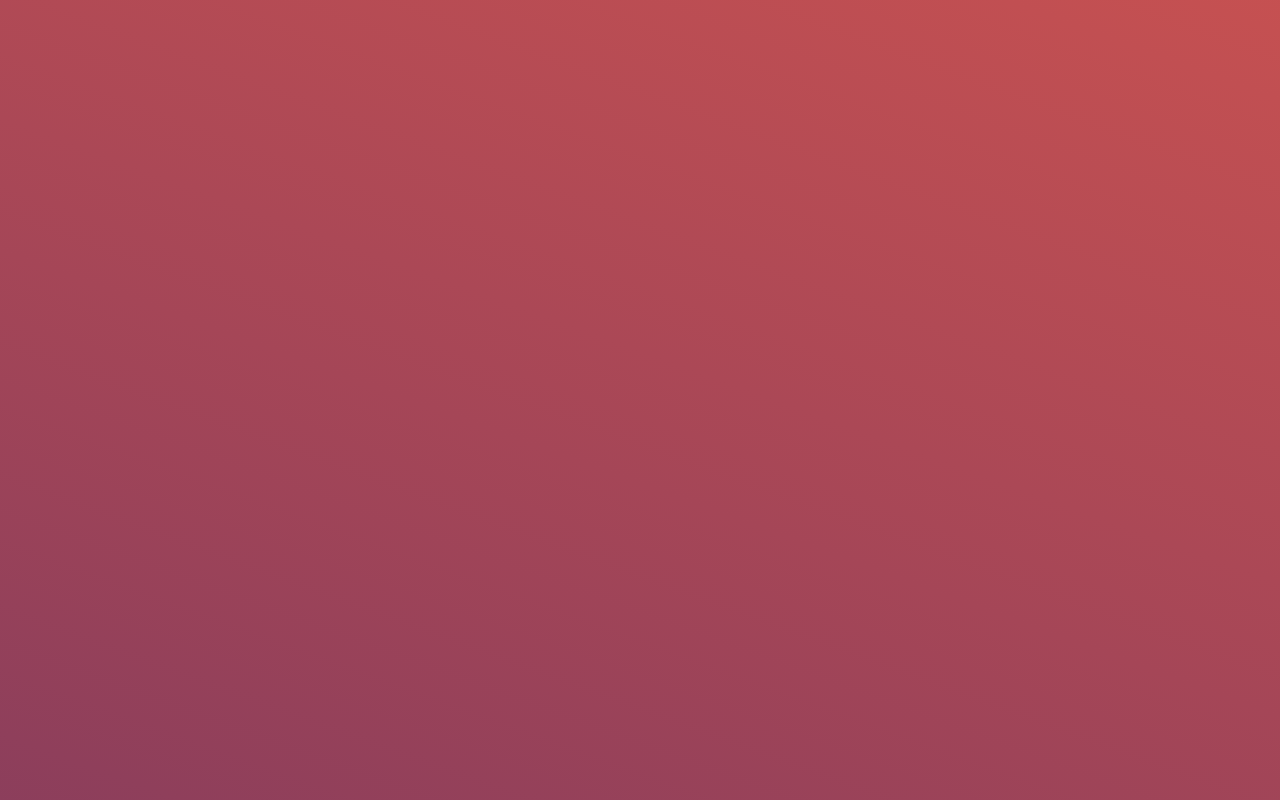
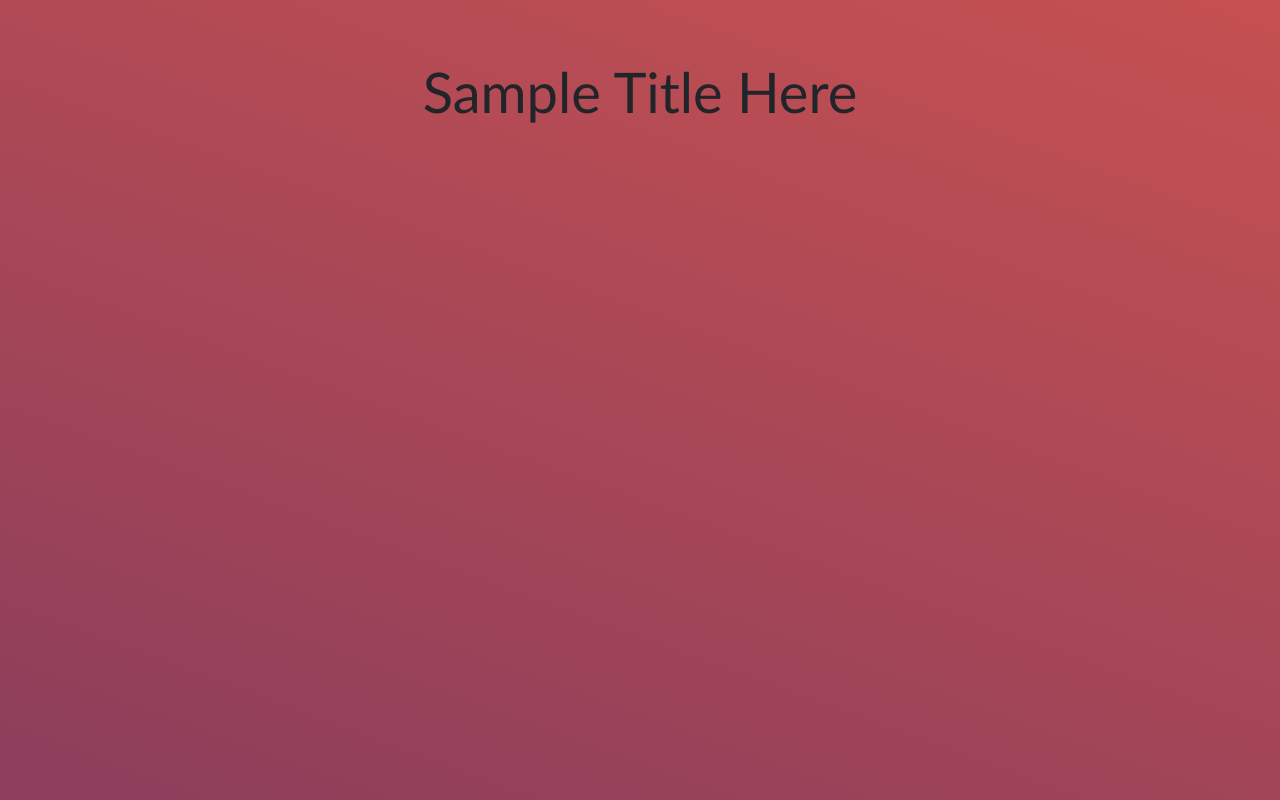
Before and after one commit to eiletan/peach-taro-lychee, a React (Vite) app in the folder frontend/: page / in a window 1280 px wide. Built offline with nearby package versions, Linux system fonts and the light colour scheme.

Commit message:
create card container component

```diff
--- a/frontend/src/components/HomePage.jsx
+++ b/frontend/src/components/HomePage.jsx
@@ -4,7 +4,7 @@ import '../css/HomePage.css';
 export default function HomePage() {
     return (
         <div className="home-page-container">
-
+            <p className="text home-title">Sample Title Here</p>
         </div>
     );
 }
--- a/frontend/src/css/App.css
+++ b/frontend/src/css/App.css
@@ -12,6 +12,9 @@ body {
     animation: gradientAnimation 15s ease infinite;
 }
 
+.text {
+    font-family: "Gill Sans", sans-serif;
+}
 
 
 @keyframes gradientAnimation {
--- /dev/null
+++ b/frontend/src/css/CardContainer.css
@@ -0,0 +1,3 @@
+.card-container {
+    border: 2px solid black;
+}
--- a/frontend/src/css/HomePage.css
+++ b/frontend/src/css/HomePage.css
@@ -2,3 +2,8 @@
     width: 100%;
     height: 100%;
 }
+
+.home-title {
+    margin: 50px;
+    font-size: 7vh;
+}
```
Also changed, not shown: frontend/src/components/CardContainer.jsx (added, +10 -0 lines).
